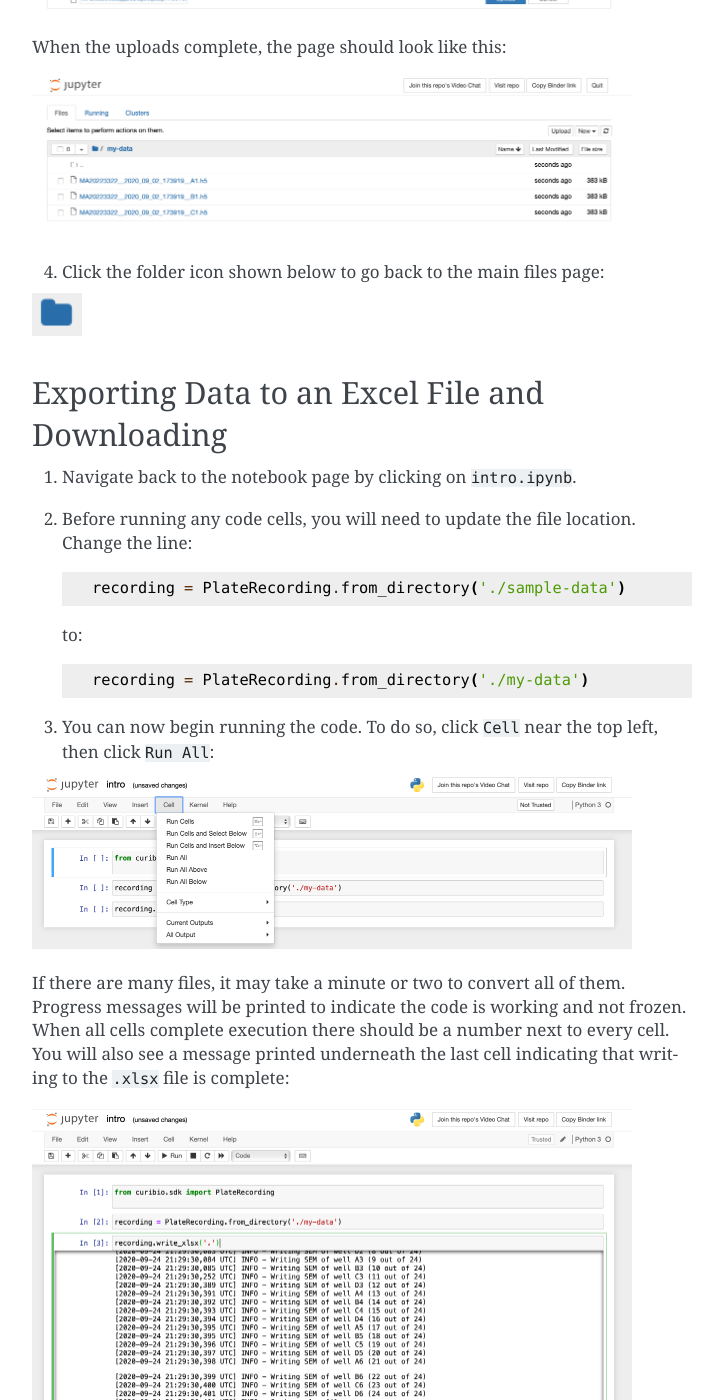
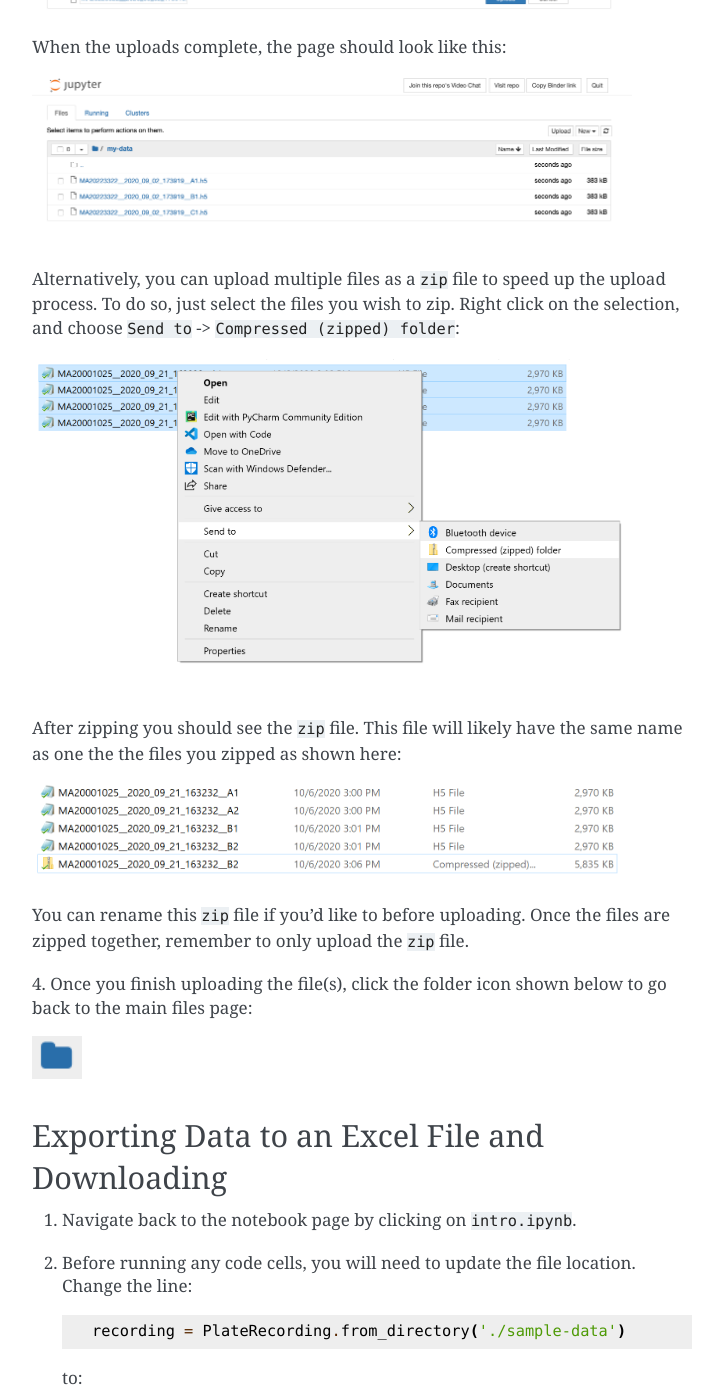
Before and after one commit to CuriBio/curibio.sdk, a Sphinx documentation site: the page built from docs/source/gettingstarted.rst, in a window 1280 px wide and 1400 px high, scrolled down 2404 px. Shown: the whole window, without its empty margins (388-1111 px from the left). Built offline with Sphinx 7.4.7, drawn with Linux system fonts in a browser that asks for light colours.

Commit message:
added zip file upload documentation

```diff
--- a/docs/source/gettingstarted.rst
+++ b/docs/source/gettingstarted.rst
@@ -81,11 +81,27 @@ When the uploads complete, the page should look like this:
 .. image:: images/uploaded_files.png
     :width: 600
 
-4. Click the folder icon shown below to go back to the main files page:
+Alternatively, you can upload multiple files as a ``zip`` file to speed up the
+upload process. To do so, just select the files you wish to zip. Right click
+on the selection, and choose ``Send to`` -> ``Compressed (zipped) folder``:
+
+.. image:: images/zip_menu.png
+    :width: 600
+
+After zipping you should see the ``zip`` file. This file will likely have the same
+name as one the the files you zipped as shown here:
+
+.. image:: images/zipped_files.png
+    :width: 600
+
+You can rename this ``zip`` file if you'd like to before uploading. Once the
+files are zipped together, remember to only upload the ``zip`` file.
+
+4. Once you finish uploading the file(s), click the folder icon shown below to go
+back to the main files page:
 
 .. image:: images/folder_icon.png
     :width: 50
-
 
 Exporting Data to an Excel File and Downloading
 -----------------------------------------------
```
Also changed, not shown: docs/source/images/zip_menu.png (added), docs/source/images/zipped_files.png (added).
